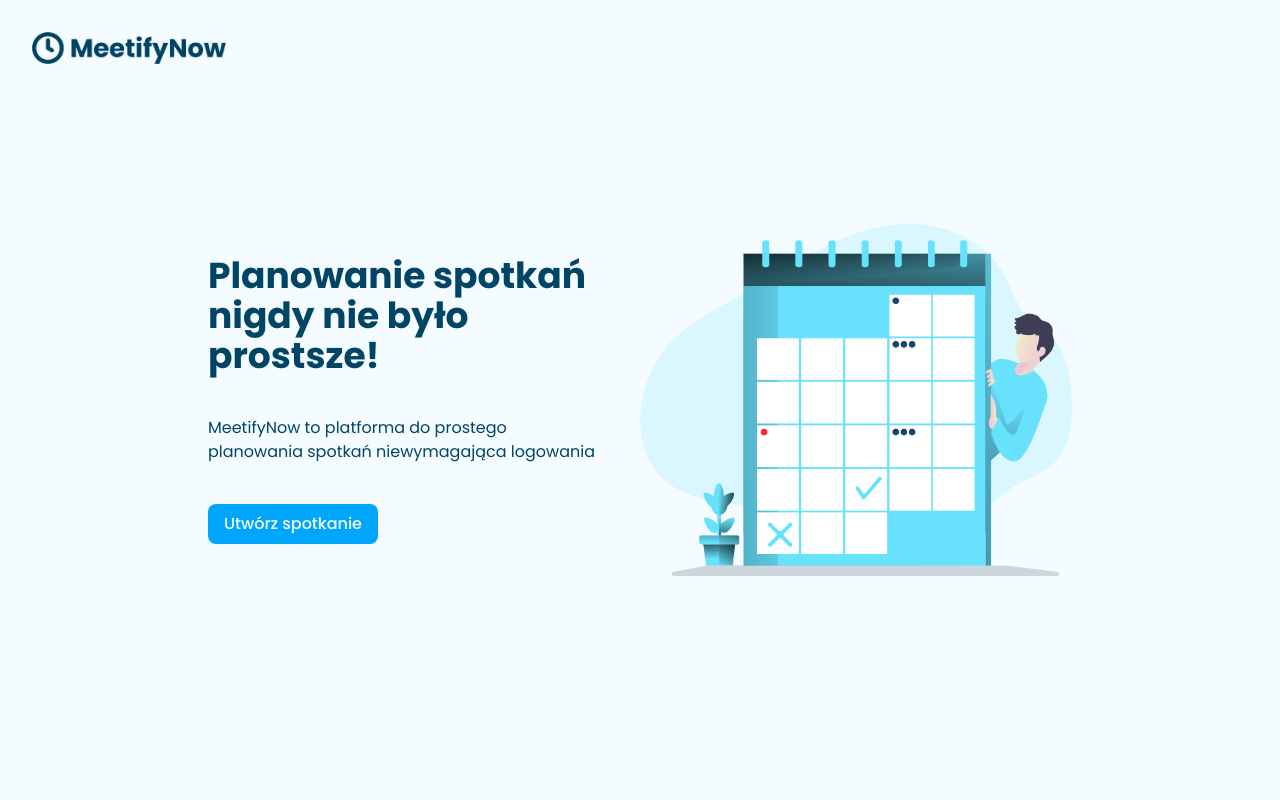
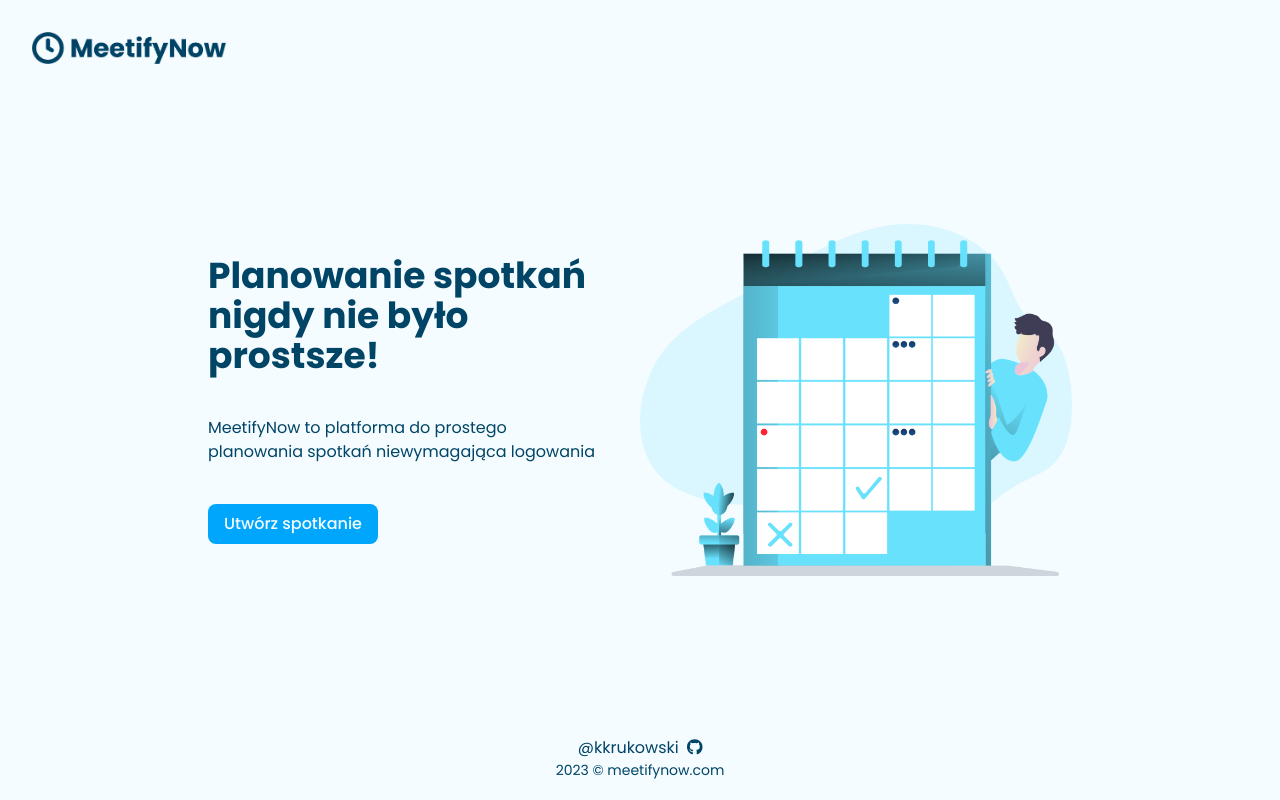
Before and after one commit to kkrukowski/meetifynow, a React (Vite) app in the folder client/: page / in a window 1280 px wide. Built offline with nearby package versions, Linux system fonts and the light colour scheme.

Commit message:
Add footer

```diff
--- a/client/package.json
+++ b/client/package.json
@@ -14,6 +14,7 @@
   },
   "dependencies": {
     "@fortawesome/fontawesome-svg-core": "^6.4.2",
+    "@fortawesome/free-brands-svg-icons": "^6.4.2",
     "@fortawesome/free-solid-svg-icons": "^6.4.2",
     "@fortawesome/react-fontawesome": "^0.2.0",
     "@hookform/resolvers": "^3.3.1",
--- /dev/null
+++ b/client/src/components/Footer.tsx
@@ -0,0 +1,18 @@
+import { faGithub } from "@fortawesome/free-brands-svg-icons";
+import { FontAwesomeIcon } from "@fortawesome/react-fontawesome";
+
+export default function Footer() {
+  return (
+    <div className="flex flex-col justify-center items-center absolute left-0 bottom-0 w-full p-5">
+      <p className="text-dark">
+        <a href="https://github.com/kkrukowski">
+          @kkrukowski
+          <span className="ml-2">
+            <FontAwesomeIcon icon={faGithub} />
+          </span>
+        </a>
+      </p>
+      <p className="text-center text-dark text-sm">2023 © meetifynow.com</p>
+    </div>
+  );
+}
--- a/client/src/layouts/RootLayout.tsx
+++ b/client/src/layouts/RootLayout.tsx
@@ -1,4 +1,5 @@
 import { Outlet } from "react-router-dom";
+import Footer from "../components/Footer";
 import Navbar from "../components/Navbar";
 
 export default function RootLayout() {
@@ -6,6 +7,7 @@ export default function RootLayout() {
     <div>
       <Navbar />
       <Outlet />
+      <Footer />
     </div>
   );
 }
```
Also changed, not shown: 1 other file (tests, documents, lock files or other folders).
